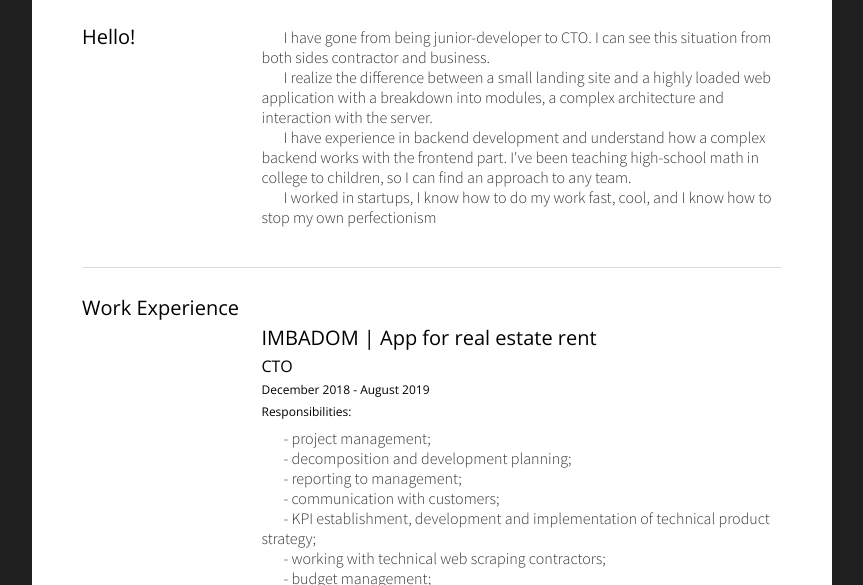
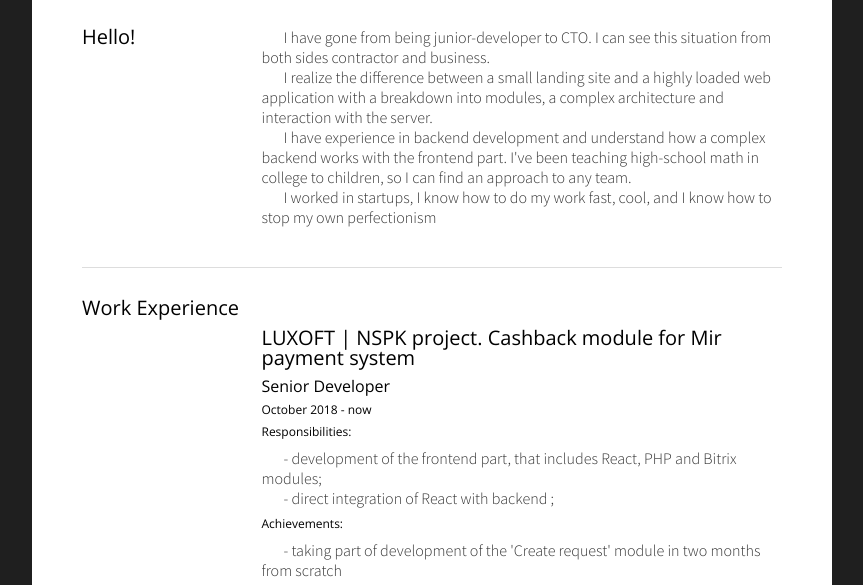
Before and after one commit to AnastasiyaYelets/CVLuxEng, a plain HTML site: page index.html in a window 1280 px wide. Shown: the part 238-823 px from the top of the page, without its empty margins (208-1071 px from the left). Drawn offline with nearby package versions, Linux system fonts and the light colour scheme.

Commit message:
first commit

```diff
--- a/index.html
+++ b/index.html
@@ -86,6 +86,18 @@
 
 
         <div class="span9">
+          <br />
+          <h3>LUXOFT | NSPK project. Cashback module for Mir payment system</h3>
+          <h4></h4>
+          <h4>Senior Developer</h4>
+          <h5>October 2018 - now</h5>
+          <h5>Responsibilities:</h5>
+          <p>- development of the frontend part, that includes React, PHP and Bitrix modules;</p>
+          <p>- direct integration of React with backend ;</p>
+          <h5>Achievements:</h5>
+          <p>- taking part of development of the 'Create request' module in two months from scratch</p>
+         <br />
+
           <br />
           <h3>IMBADOM | App for real estate rent</h3>
           <h4></h4>
```
